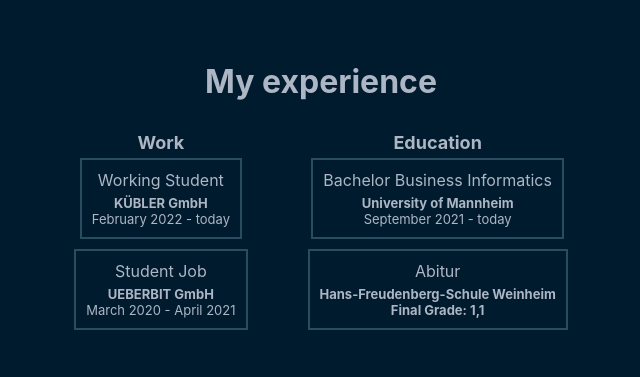
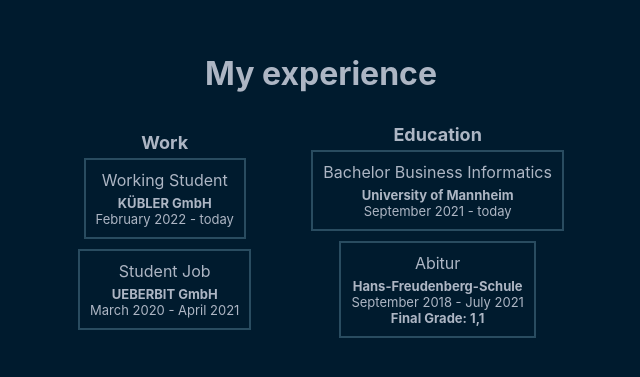
Before and after one commit to ibveecnk/portfolio, a Next.js app: page /experience in a window 1280 px wide. Shown: the part 207-584 px from the top of the page, without its empty margins (319-959 px from the left). Built offline with nearby package versions, Linux system fonts and the light colour scheme.

Commit message:
Add from/to to HFS

```diff
--- a/pages/experience.tsx
+++ b/pages/experience.tsx
@@ -42,8 +42,9 @@ const Home: NextPage = () => {
               text="Abitur"
               grade={1.1}
               link="https://www.hfswe.de"
-              uni="Hans-Freudenberg-Schule Weinheim"
-              ongoing={true}
+              uni="Hans-Freudenberg-Schule"
+              from={new Date(2018, 8)}
+              to={new Date(2021, 6)}
             ></EducationCard>
           </div>
         </div>
```
